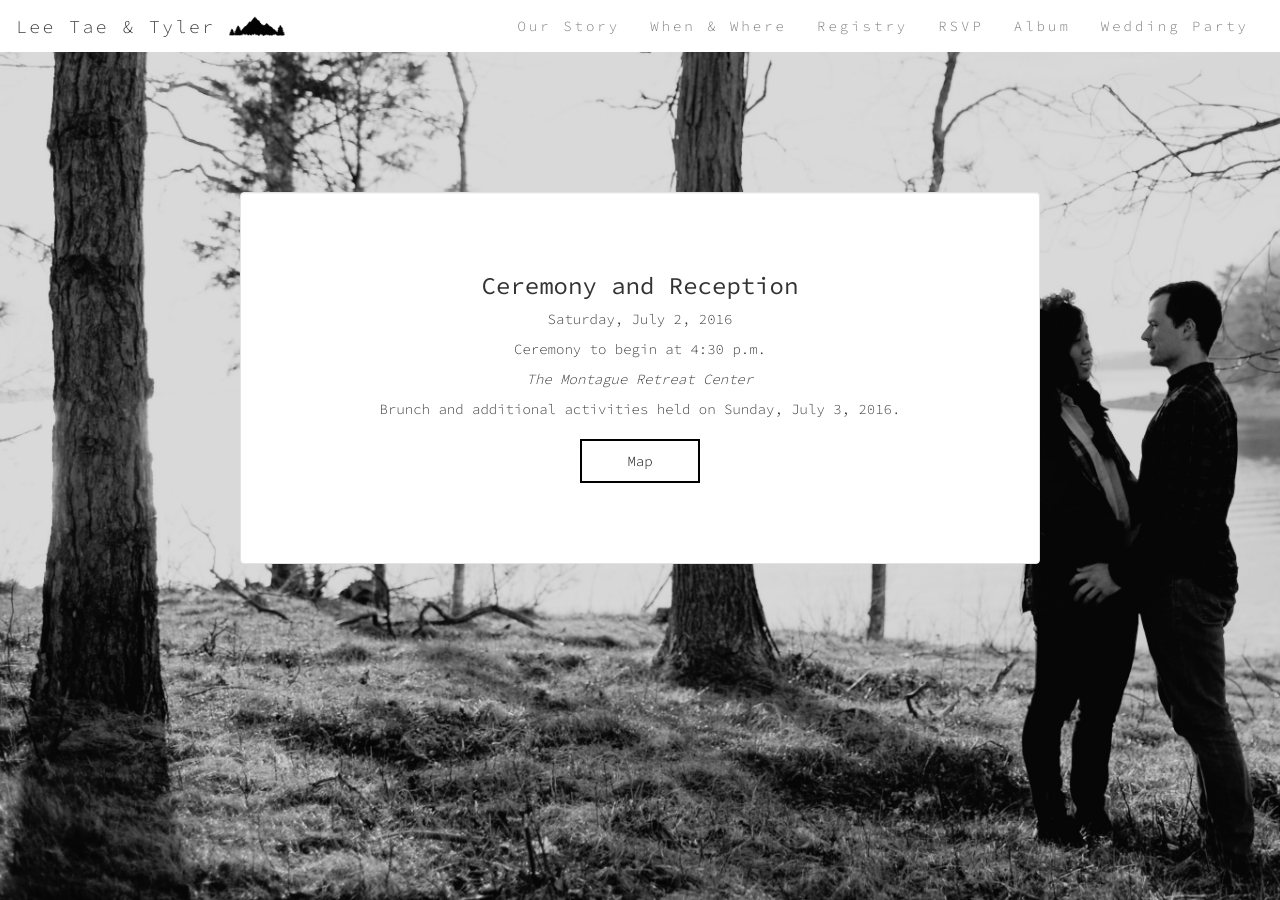
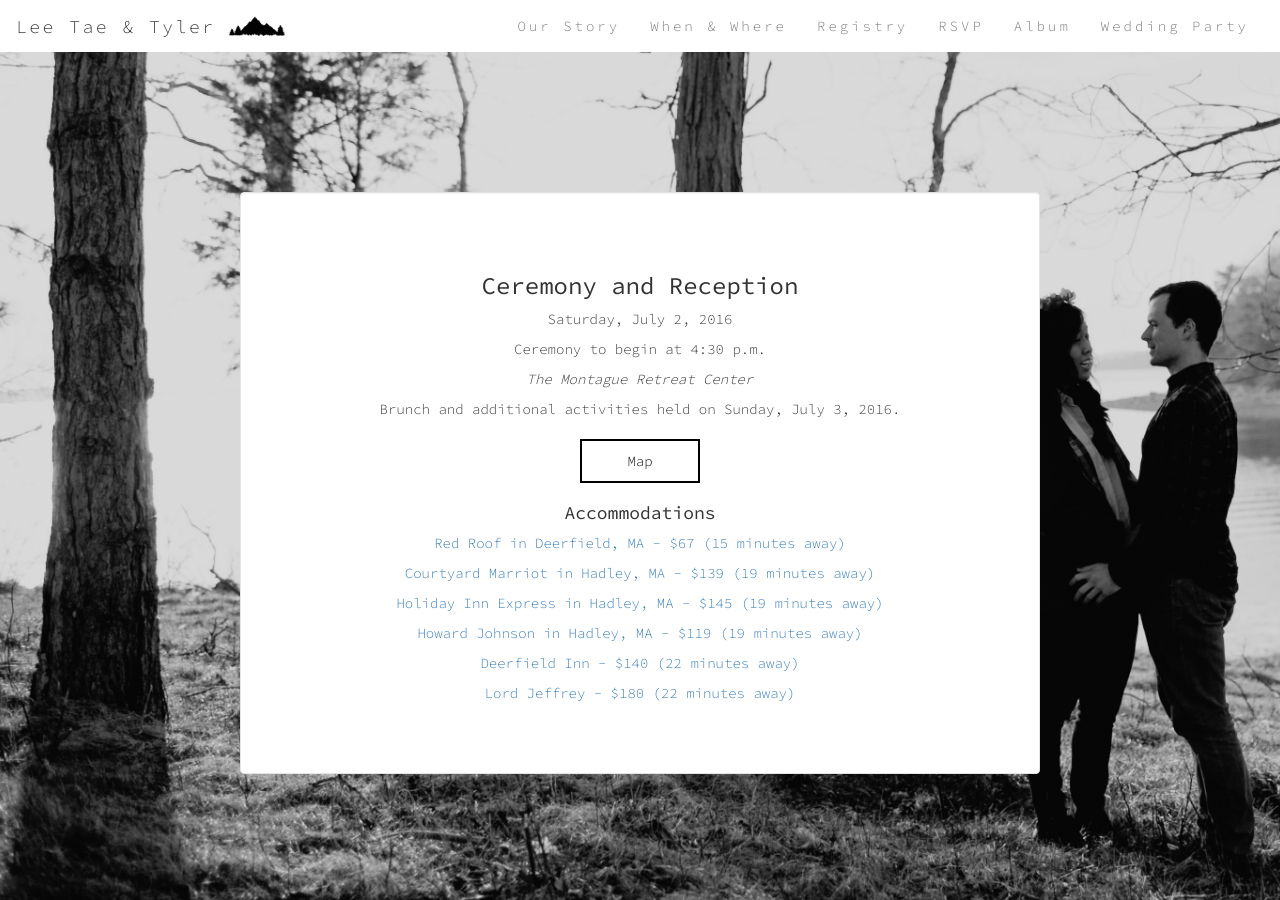
Before and after one commit to tandlt2016/tandlt2016.github.io, a Jekyll site: the page built from details.md, in a window 1280 px wide. Built offline with Jekyll 4.4.1, drawn with Linux system fonts in a browser that asks for light colours; nearby versions of some CDN libraries.

Commit message:
Update hotels

```diff
--- a/details.md
+++ b/details.md
@@ -17,4 +17,30 @@ Brunch and additional activities held on Sunday, July 3, 2016.
 
 [Map][map]{:.box-link}{:target="_blank"}
 
+#### Accommodations
+
+[Red Roof in Deerfield, MA - $67 (15 minutes away)][RedRoof]{:target="_blank"}
+
+[Courtyard Marriot in Hadley, MA - $139 (19 minutes away)][Courtyard]{:target="_blank"}
+
+[Holiday Inn Express in Hadley, MA - $145 (19 minutes away)][HolidayInn]{:target="_blank"}
+
+[Howard Johnson in Hadley, MA - $119 (19 minutes away)][HoJo]{:target="_blank"}
+
+[Deerfield Inn - $140 (22 minutes away)][Deerfield]{:target="_blank"}
+
+[Lord Jeffrey - $180 (22 minutes away)][LordJeff]{:target="_blank"}
+
 [map]: https://www.google.com/maps/place/The+Barn+at+Montague+Retreat+Center/@42.514652,-72.5048464,17z/data=!3m1!4b1!4m2!3m1!1s0x89e131f65328f477:0x410392f42a78d7c1
+
+[RedRoof]: https://www.redroof.com/property/South-Deerfield/MA/01373/Hotels-close-to-Yankee-Candle-Flagship-Store-I-91-US-5/RRI289/
+
+[Courtyard]: http://www.marriott.com/hotels/travel/bdlhd-courtyard-hadley-amherst/
+
+[HolidayInn]: http://www.ihg.com/holidayinnexpress/hotels/us/en/hadley/hdlma/hoteldetail
+
+[HoJo]: http://www.hojo.com/hotels/massachusetts/hadley/howard-johnson-express-inn-amherst-hadley/hotel-overview
+
+[Deerfield]: http://www.deerfieldinn.com/
+
+[LordJeff]: http://www.lordjefferyinn.com/
```
